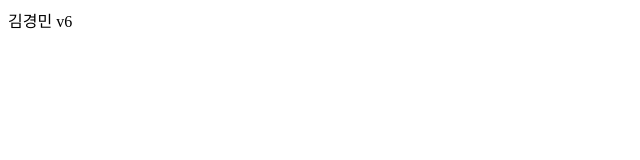
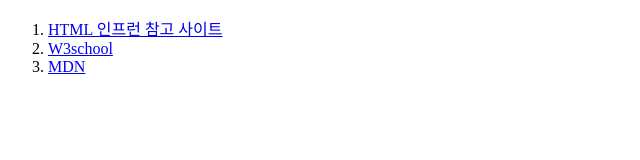
Before and after one commit to pnumin/kd01_html, a plain HTML site: page index.html in a window 1280 px wide. Shown: the whole page, without its empty margins (0-640 px from the left). Drawn offline with Linux system fonts and the light colour scheme.

Commit message:
HTML기초태그그

```diff
--- a/index.html
+++ b/index.html
@@ -6,6 +6,16 @@
   <title>KD01</title>
 </head>
 <body>
-  김경민 v6
+  <ol>
+  <li>
+    <a href="https://www.inflearn.com/course/%EB%88%84%EA%B5%AC%EB%82%98-%EC%89%BD%EA%B2%8C-%EC%8B%9C%EC%9E%91%ED%95%98%EB%8A%94-%EC%9B%B9%EA%B0%9C%EB%B0%9C-%EA%B8%B0%EC%B4%88">HTML 인프런 참고 사이트</a>
+  </li>
+  <li>
+    <a href="https://www.w3schools.com/">W3school</a>
+  </li>
+  <li>
+    <a href="https://developer.mozilla.org/ko/">MDN</a>
+  </li>
+  </ol>
 </body>
 </html>
```
Also changed, not shown: 1 other file.
